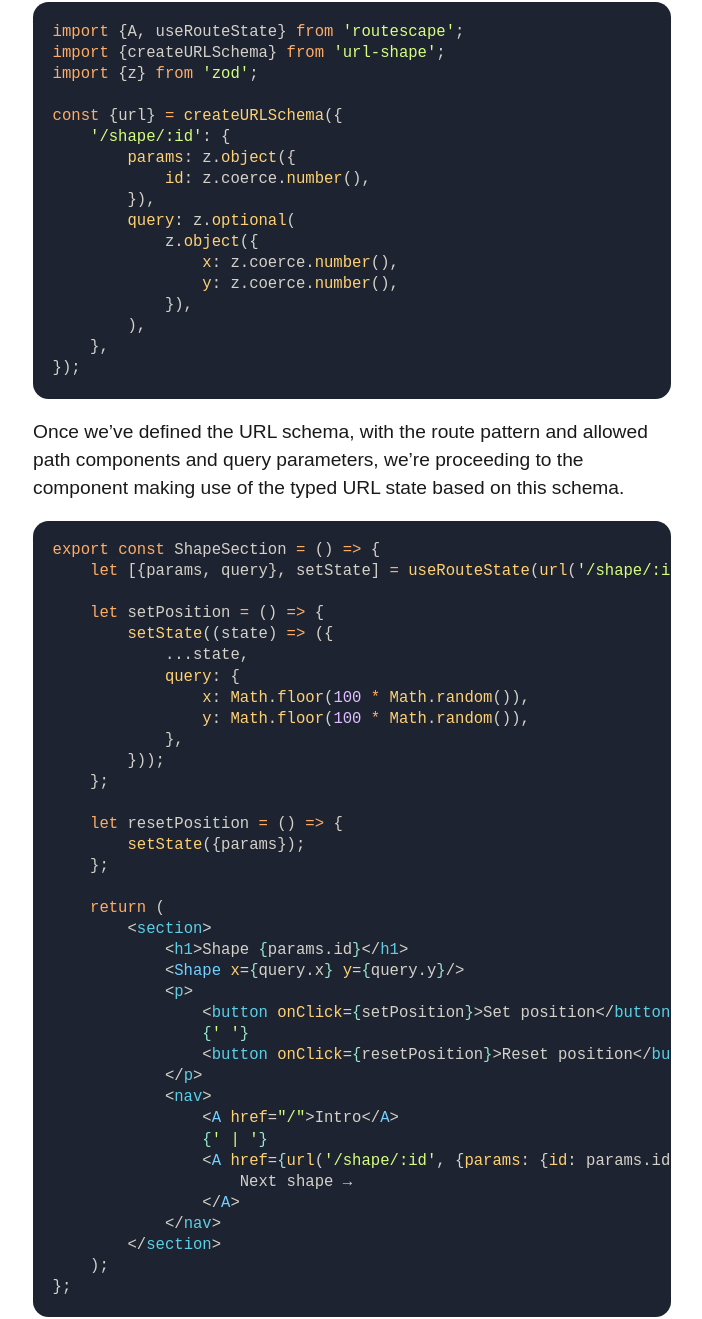
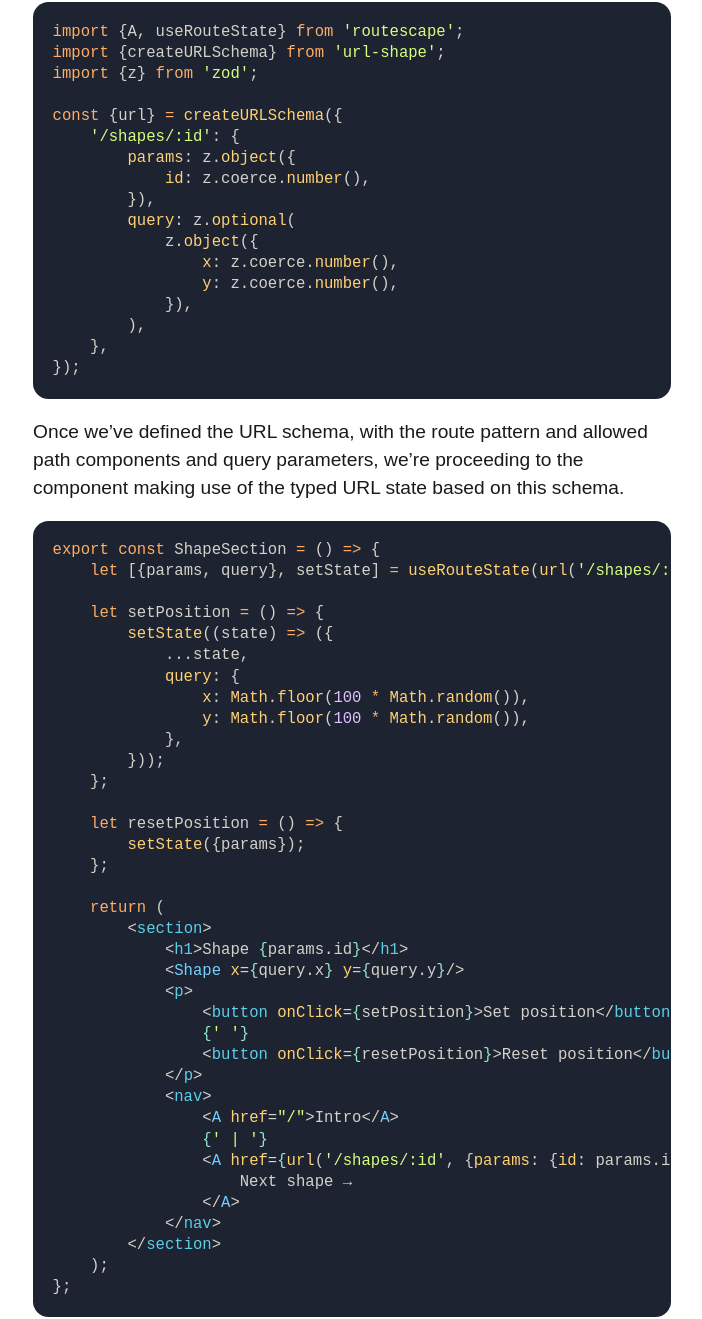
Before and after one commit to axtk/axtk.github.io, a Jekyll site: the page built from x/routescape_typed_URL_parameters.md, in a window 1280 px wide. Shown: the part 510-1829 px from the top of the page, without its empty margins (288-990 px from the left). Built offline with Jekyll 4.4.1, drawn with Linux system fonts in a browser that asks for light colours; our own code applies the rules of GitHub Pages for plain Markdown files.

Commit message:
update example urls

````diff
--- a/x/routescape_typed_URL_parameters.md
+++ b/x/routescape_typed_URL_parameters.md
@@ -18,7 +18,7 @@ import {createURLSchema} from 'url-shape';
 import {z} from 'zod';
 
 const {url} = createURLSchema({
-    '/shape/:id': {
+    '/shapes/:id': {
         params: z.object({
             id: z.coerce.number(),
         }),
@@ -36,7 +36,7 @@ Once we've defined the URL schema, with the route pattern and allowed path compo
 
 ```tsx
 export const ShapeSection = () => {
-    let [{params, query}, setState] = useRouteState(url('/shape/:id'));
+    let [{params, query}, setState] = useRouteState(url('/shapes/:id'));
 
     let setPosition = () => {
         setState((state) => ({
@@ -64,7 +64,7 @@ export const ShapeSection = () => {
             <nav>
                 <A href="/">Intro</A>
                 {' | '}
-                <A href={url('/shape/:id', {params: {id: params.id + 1}})}>
+                <A href={url('/shapes/:id', {params: {id: params.id + 1}})}>
                     Next shape →
                 </A>
             </nav>
````
Also changed, not shown: x/routescape.md (+1 -1 lines).
